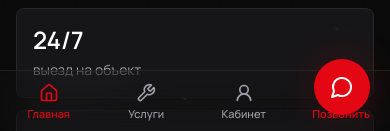
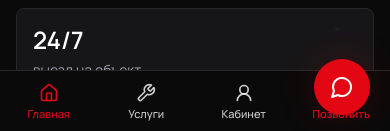
Before and after one commit to tanitsu-reberu/skm-industrial-demo, a Next.js app: page / in a window 390 px wide. Shown: the part 709-840 px from the top of the page. Built offline with nearby package versions, Linux system fonts and the light colour scheme; no server answers.

Commit message:
feat: update mobile bottom nav styles and text color
Co-authored-by: tanitsu-reberu <281132122+tanitsu-reberu@users.noreply.github.com>

```diff
--- a/components/mobile-bottom-nav.tsx
+++ b/components/mobile-bottom-nav.tsx
@@ -18,7 +18,7 @@ export function MobileBottomNav() {
   return (
     <nav
       aria-label="Мобильная навигация"
-      className="fixed inset-x-0 bottom-0 z-40 border-t border-border/80 bg-background/92 pb-[env(safe-area-inset-bottom)] backdrop-blur-xl md:hidden"
+      className="fixed inset-x-0 bottom-0 z-40 border-t border-border bg-background pb-[env(safe-area-inset-bottom)] md:hidden"
     >
       <div className="grid h-16 grid-cols-4">
         {items.map((item) => {
@@ -34,7 +34,7 @@ export function MobileBottomNav() {
               aria-current={active ? "page" : undefined}
               className={cn(
                 "focus-ring flex min-h-12 flex-col items-center justify-center gap-1 text-[11px] font-medium transition-colors",
-                active ? "text-primary" : "text-muted hover:text-white",
+                active ? "text-primary" : "text-foreground/80 hover:text-white",
               )}
             >
               <Icon className={cn("h-5 w-5", active ? "text-primary" : "")} aria-hidden="true" />
```
